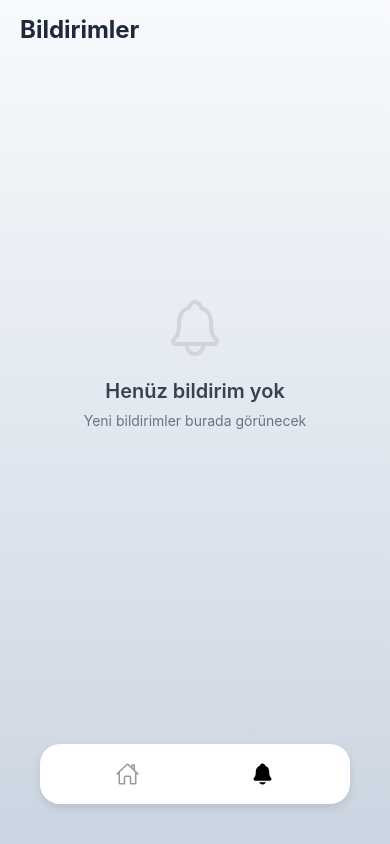
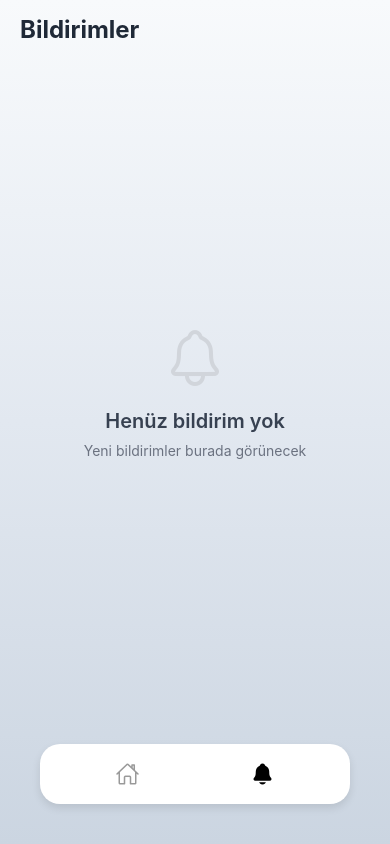
Before and after one commit to emirgocc/belyanimda, a React Native app in the folder mobile/: screen /Notifications in a window 390 px wide. Built offline with nearby package versions, Linux system fonts and the light colour scheme; no server answers.

Commit message:
notif update

```diff
--- a/mobile/screens/NotificationsScreen.js
+++ b/mobile/screens/NotificationsScreen.js
@@ -206,7 +206,7 @@ const styles = StyleSheet.create({
   container: {
     flex: 1,
     backgroundColor: 'transparent',
-    paddingBottom: 90, // Floating navigation için alan bırak
+    paddingBottom: 60, // Floating navigation için alan bırak
   },
   header: {
     backgroundColor: 'transparent',
```
